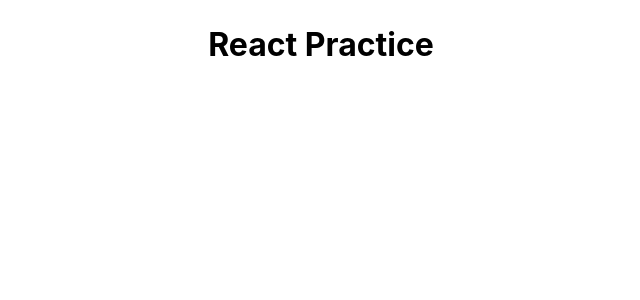
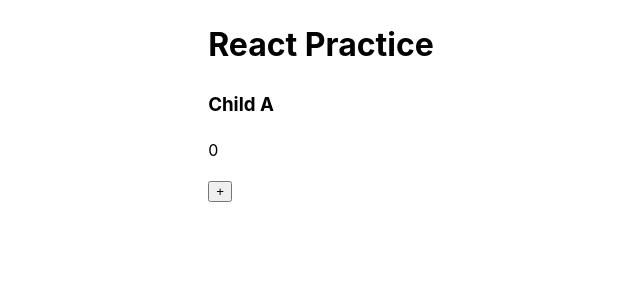
Before and after one commit to GhMamadreza84/React-Practice, a React (Vite) app: page / in a window 1280 px wide. Shown: the top 300 px of the page, without its empty margins (319-959 px from the left). Built offline with nearby package versions, Linux system fonts and the light colour scheme.

Commit message:
add state to Cild A

```diff
--- a/src/components/ChildA.jsx
+++ b/src/components/ChildA.jsx
@@ -1,11 +1,14 @@
-import React from 'react';
+import {useState} from "react";
 
 const ChildA = () => {
-    return (
-        <div>
-
-        </div>
-    );
-}
+  const [number, setNumber] = useState(0);
+  return (
+    <div>
+      <h3>Child A</h3>
+      <p>{number}</p>
+      <button onClick={() => setNumber((number) => number + 1)}>+</button>
+    </div>
+  );
+};
 
 export default ChildA;
--- a/src/index.css
+++ b/src/index.css
@@ -4,8 +4,9 @@
   font-weight: 400;
 }
 body {
-  margin: 0;
+  margin: 0 5px;
   font-family: Inter;
   display: Inter, system-ui, Avenir, Helvetica, Arial, sans-serif;
   place-items: center;
+
 }
```
